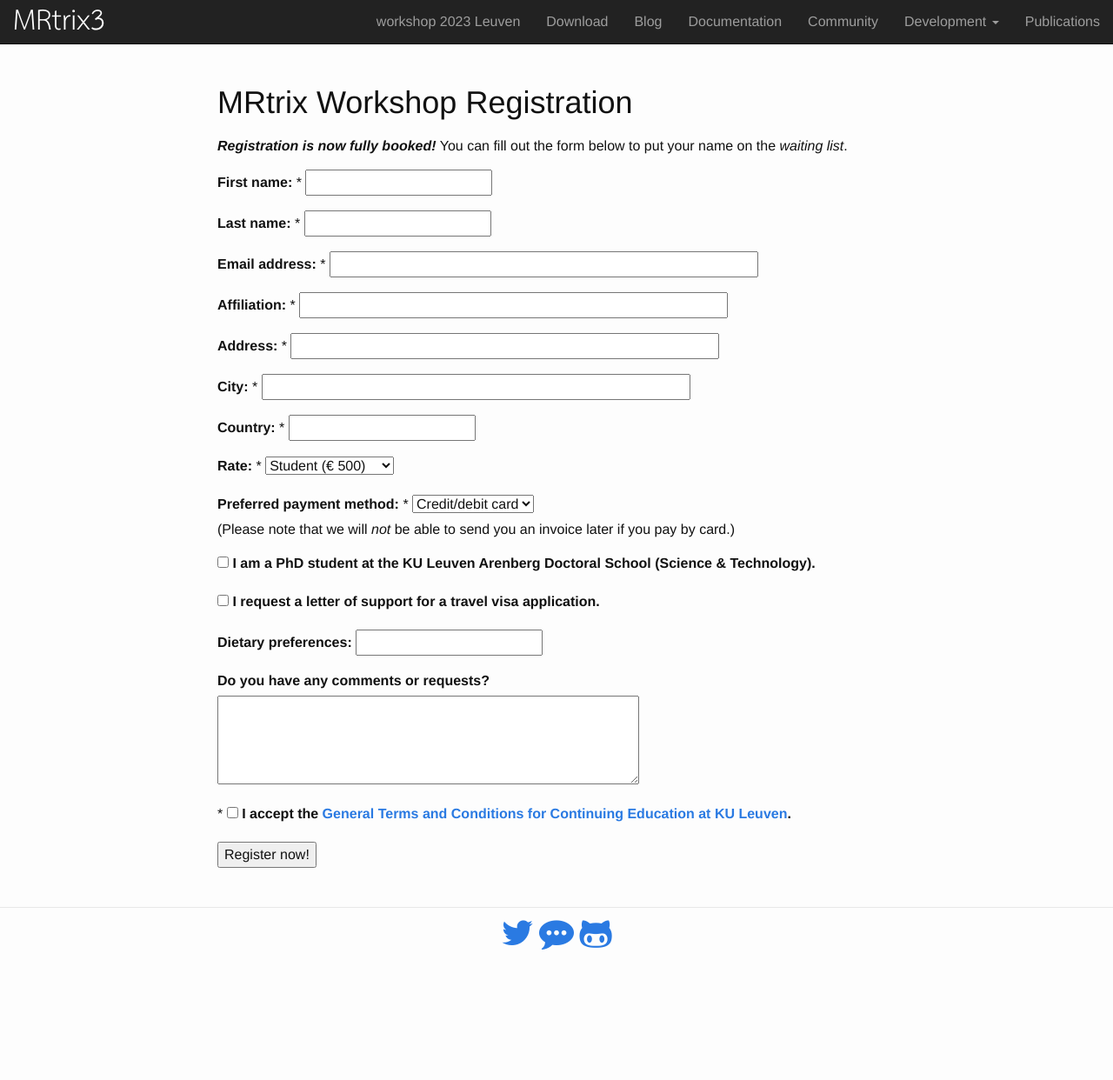
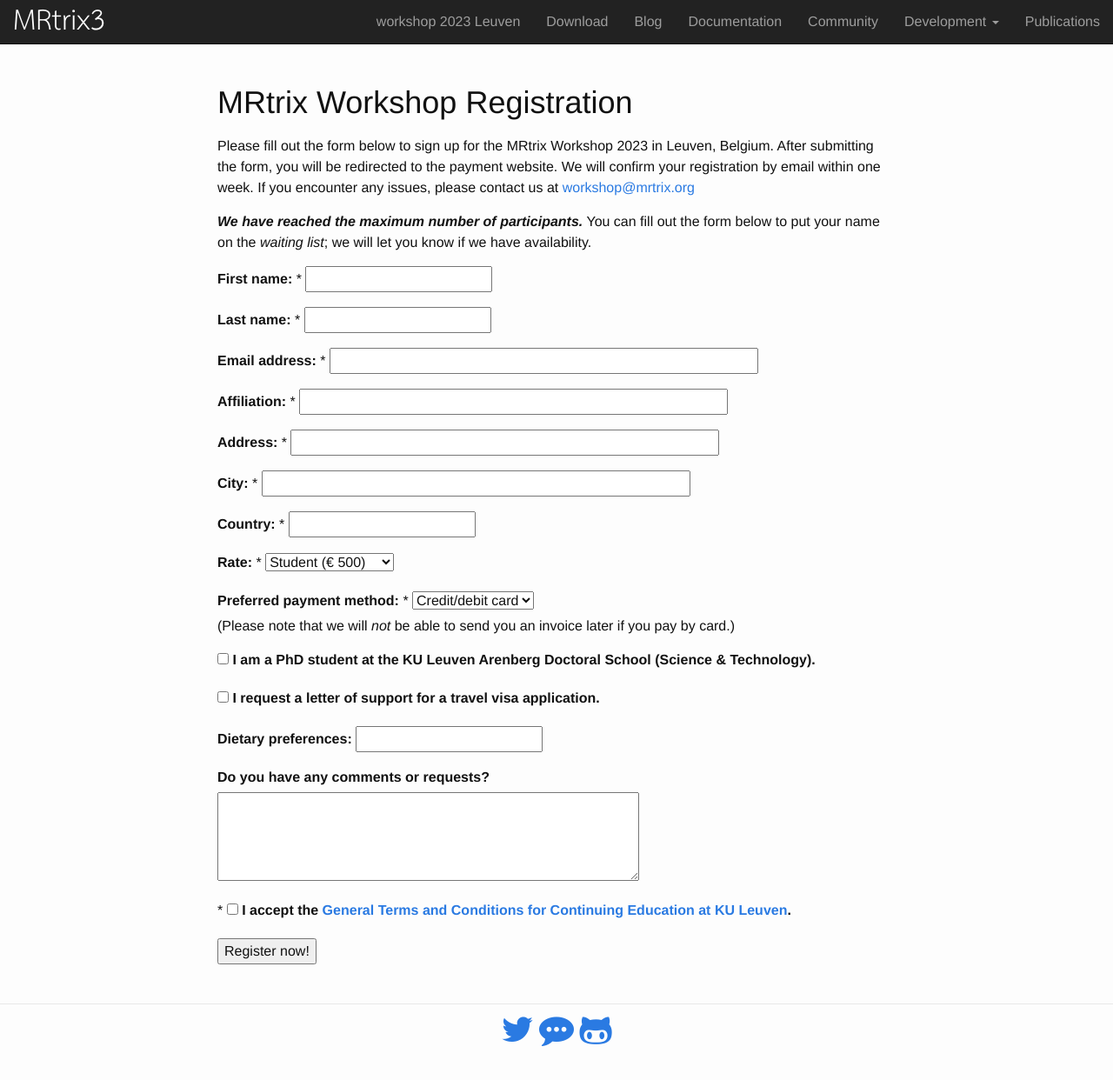
Before and after one commit to MRtrix3/MRtrix3.github.io, a Jekyll site: the page built from leuven2023_registration.html, in a window 1280 px wide and 1259 px high. Shown: the top 1242 px of the window at 87% size. Built offline with Jekyll 4.4.1, drawn with Linux system fonts in a browser that asks for light colours; nearby versions of some CDN libraries.

Commit message:
Slightly reword to better explain the waiting list

```diff
--- a/leuven2023_registration.html
+++ b/leuven2023_registration.html
@@ -8,11 +8,9 @@ permalink: /workshop2023/registration
 
 <h1>MRtrix Workshop Registration</h1>
 
-<p><b><i>Registration is now fully booked!</i></b> You can fill out the form below to put your name on the <i>waiting list</i>.</p>
+<p>Please fill out the form below to sign up for the MRtrix Workshop 2023 in Leuven, Belgium. After submitting the form, you will be redirected to the payment website. We will confirm your registration by email within one week. If you encounter any issues, please contact us at <a href="mailto:workshop@mrtrix.org">workshop@mrtrix.org</a></p>
 
-<!--
-<p>Please fill out the form below to sign up for the MRtrix Workshop 2023 in Leuven, Belgium. After submitting the form, you will be redirected to the payment website. We will confirm your registration by email within one week. If you encounter any issues, please contact us at <a href="mailto:workshop@mrtrix.org">workshop@mrtrix.org</a></p>
--->
+<p><b><i>We have reached the maximum number of participants.</i></b> You can fill out the form below to put your name on the <i>waiting list</i>; we will let you know if we have availability.</p>
 
 <form
   method="POST"
```
